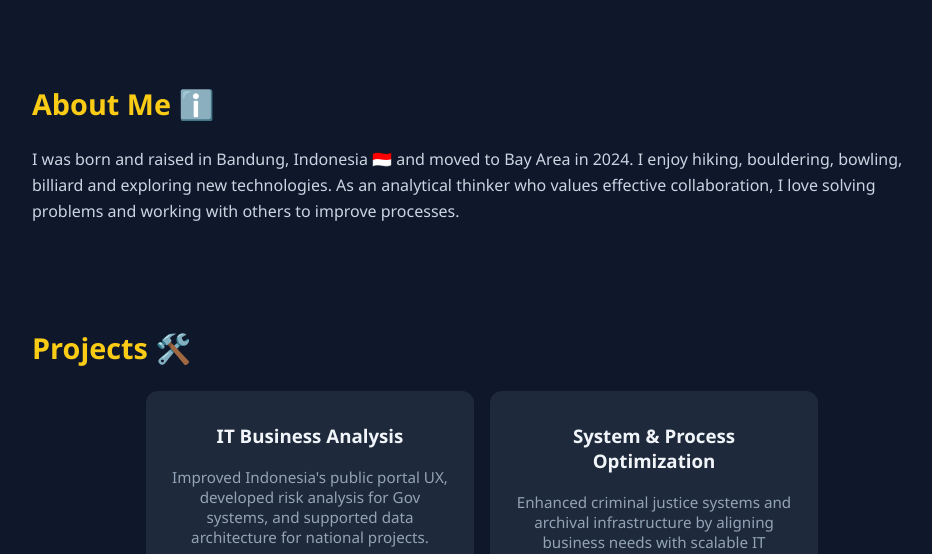
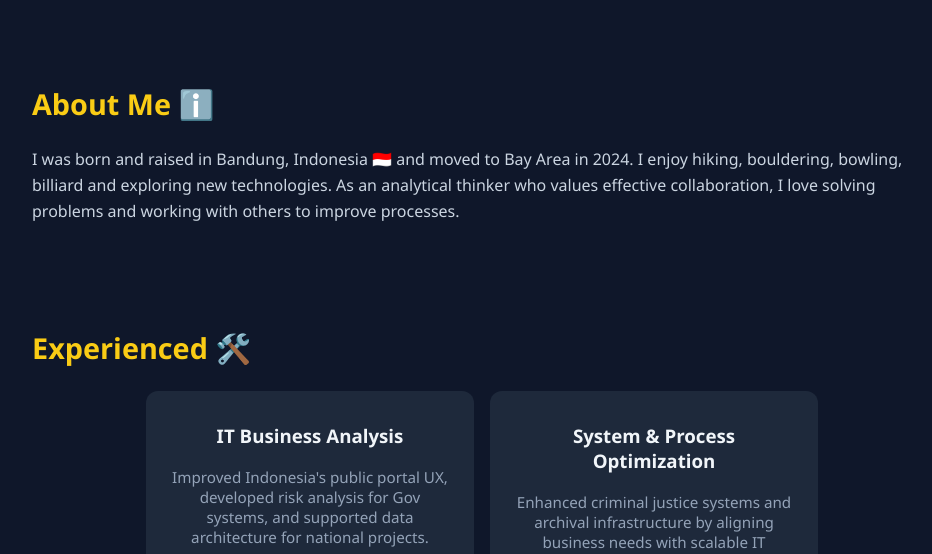
Before and after one commit to RichArden1900/Resume-Richard, a plain HTML site: page index.html in a window 1280 px wide. Shown: the part 243-797 px from the top of the page, without its empty margins (158-1090 px from the left). Drawn offline with Linux system fonts and the light colour scheme.

Commit message:
Update index.html

```diff
--- a/index.html
+++ b/index.html
@@ -133,7 +133,7 @@
   </section>
 
   <section class="projects-section">
-    <h2>Projects 🛠️</h2>
+    <h2>Experienced 🛠️</h2>
     <div class="projects">
       <div class="project-card">
         <h3>IT Business Analysis</h3>
```
